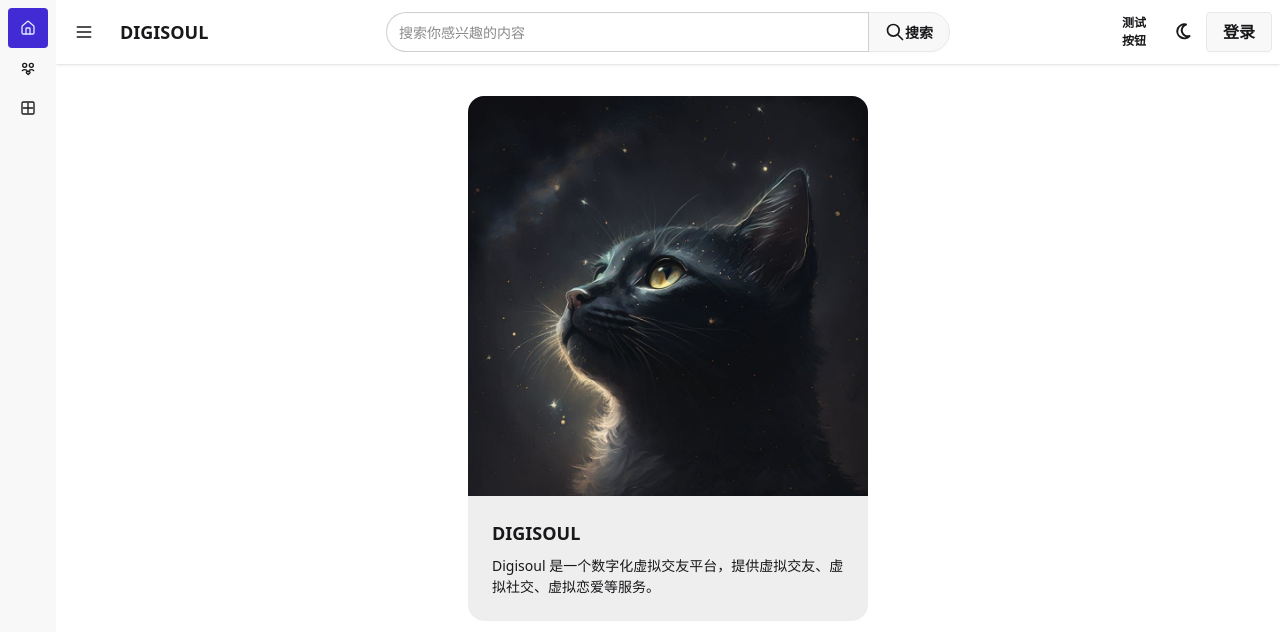
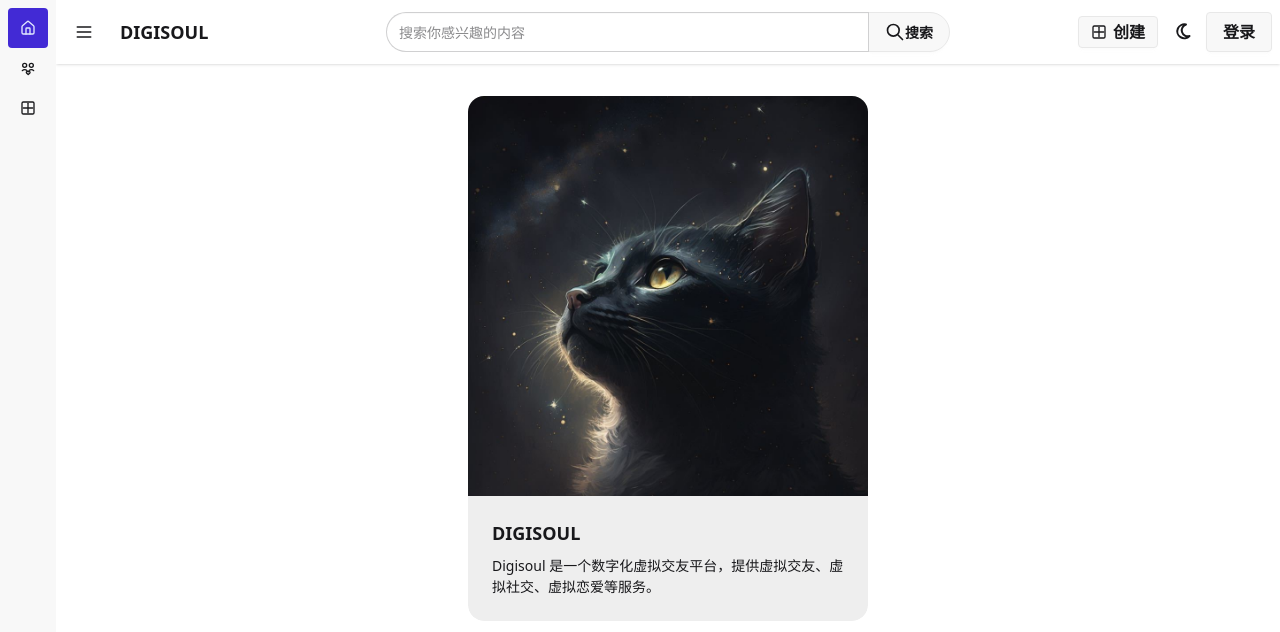
Before and after one commit to SuperMalow/digisoul-frontend, a Vue app: page / in a window 1280 px wide. Shown: the top 632 px of the page. Built offline with nearby package versions, Linux system fonts and the light colour scheme; no server answers.

Commit message:
style(nav): 将测试按钮修改为创建角色按钮

```diff
--- a/src/component/NavBar/NavBar.vue
+++ b/src/component/NavBar/NavBar.vue
@@ -24,9 +24,12 @@
                 </div>
                 <!-- 用户操作 -->
                 <div class="navbar-end">
-                    <button class="btn btn-sm btn-ghost text-md btn-circle mx-2"
-                        @click="router.push('/create/character/update/character_N5x9QjVb6P27ZpHy')">
-                        测试按钮
+                    <!-- 创作按钮 -->
+                    <button class="btn btn-sm text-base font-bold">
+                        <CreateIcon />
+                        <router-link :to="{ name: 'create' }">
+                            创建
+                        </router-link>
                     </button>
                     <!-- 切换日间/夜间模式 -->
                     <button class="btn btn-sm btn-ghost text-md btn-circle mx-2" @click="toggleDarkMode">
```
